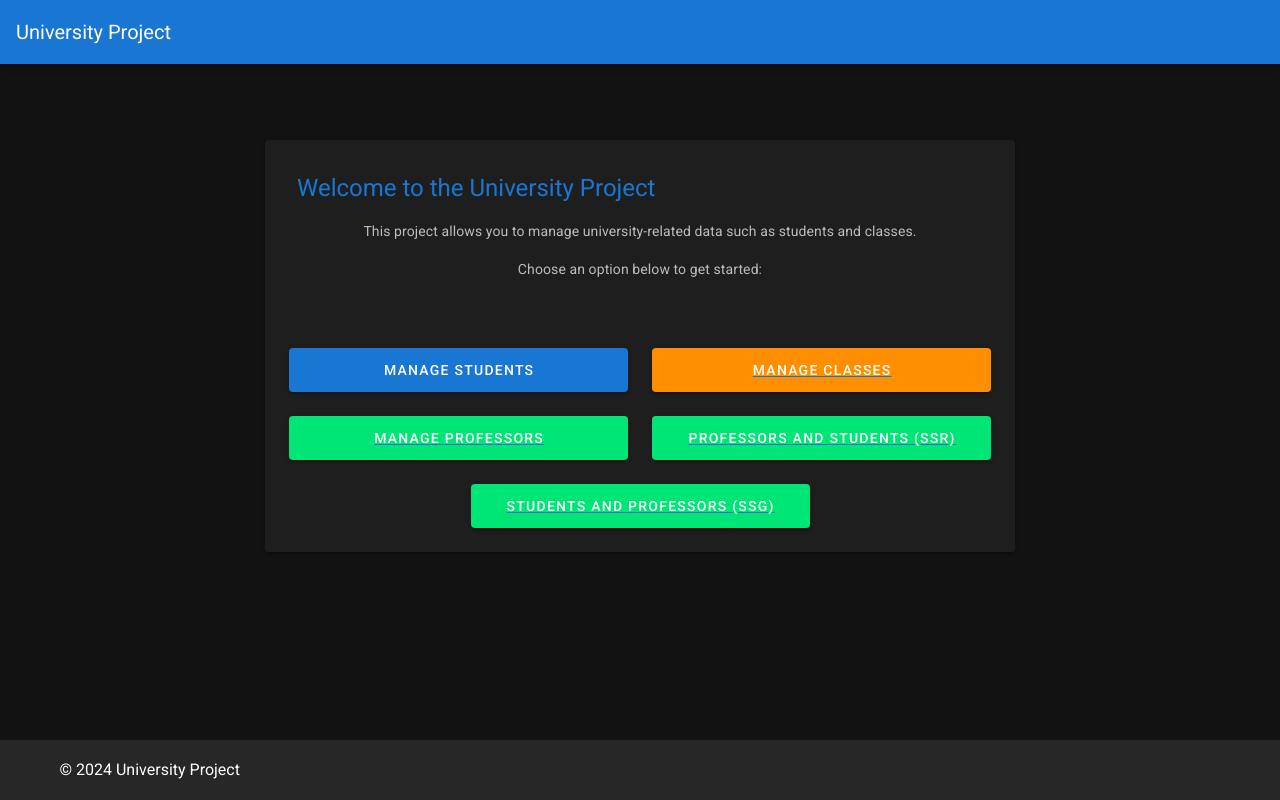
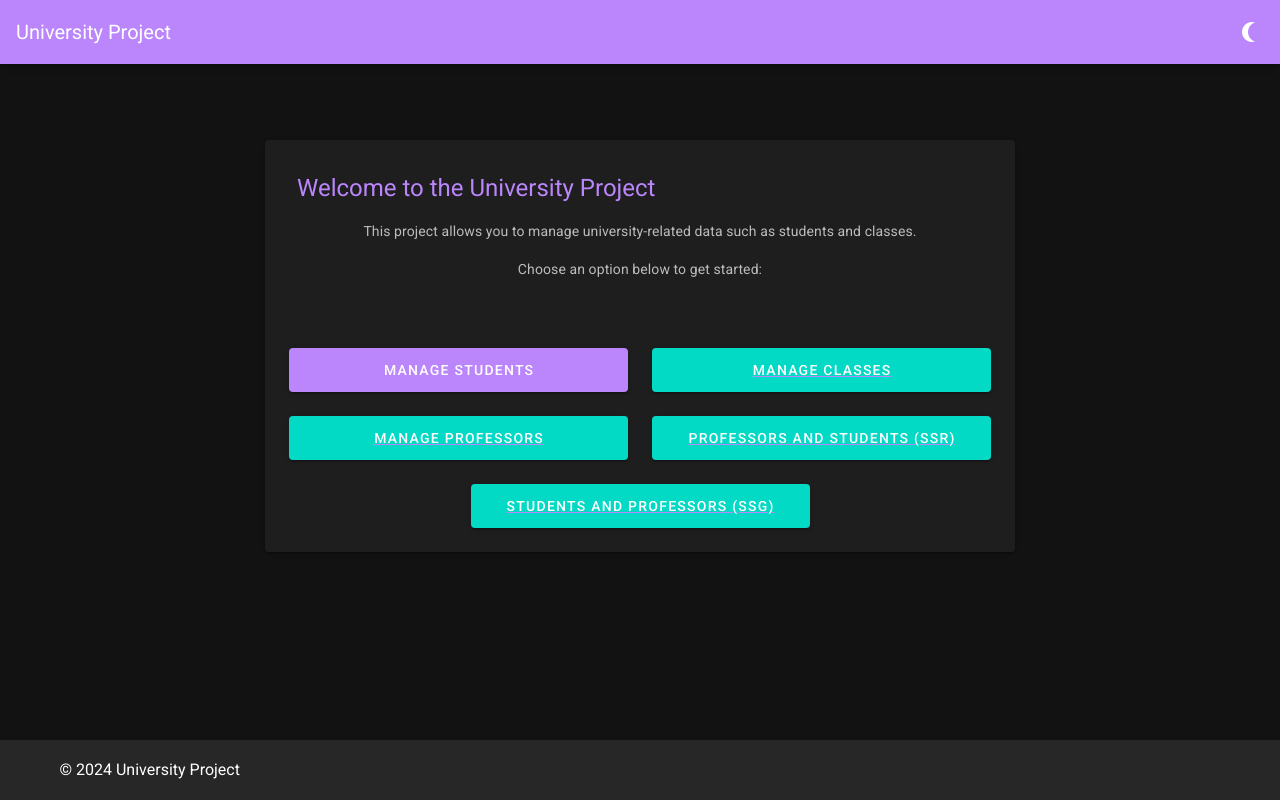
Before and after one commit to fatemeebrahimzadeh/university-project, a Nuxt app: page / in a window 1280 px wide. Built offline with nearby package versions, Linux system fonts and the light colour scheme.

Commit message:
feat(core): add theme

```diff
--- a/assets/variables.scss
+++ b/assets/variables.scss
@@ -1,4 +1,5 @@
-// Ref: https://github.com/nuxt-community/vuetify-module#customvariables
-//
-// The variables you want to modify
-// $font-size-root: 20px;
+// Define your custom SCSS variables here
+$body-font-family: 'Roboto', sans-serif;
+
+// Override Vuetify default variables if needed
+@import "~vuetify/src/styles/settings/_variables.scss";
--- a/components/Navbar.vue
+++ b/components/Navbar.vue
@@ -1,24 +1,29 @@
 <template>
-  <v-app-bar app color="primary" dark>
+  <v-app-bar app color="primary" :dark="$store.getters.isDark">
     <v-toolbar-title>University Project</v-toolbar-title>
     <v-spacer></v-spacer>
+
+    <!-- Navigation Links -->
     <v-btn text>
       <nuxt-link to="/">Home</nuxt-link>
     </v-btn>
     <v-btn text>
       <nuxt-link to="/students">Students</nuxt-link>
     </v-btn>
+
+    <!-- Theme Toggle -->
+    <v-btn icon @click="toggleTheme">
+      <v-icon>{{ $store.getters.isDark ? 'mdi-weather-sunny' : 'mdi-moon-waning-crescent' }}</v-icon>
+    </v-btn>
   </v-app-bar>
 </template>
 
-<style scoped>
-.v-list-item {
-  color: #1976d2;
-  text-decoration: none;
-  font-weight: 500;
-}
-
-.v-list-item:hover {
-  text-decoration: underline;
-}
-</style>
+<script>
+export default {
+  methods: {
+    toggleTheme() {
+      this.$store.commit('toggleTheme');
+    },
+  },
+};
+</script>
--- a/layouts/default.vue
+++ b/layouts/default.vue
@@ -1,5 +1,5 @@
 <template>
-  <v-app>
+  <v-app :dark="isDark">
     <!-- Navbar -->
     <Navbar />
 
@@ -19,8 +19,19 @@
   </v-app>
 </template>
 
-<script setup lang="ts">
+<script>
 import Navbar from "~/components/Navbar.vue";
+
+export default {
+  components: [
+    Navbar,
+  ],
+  computed: {
+    isDark() {
+      return this.$store.getters.isDark; // Access Vuex getter for the theme
+    },
+  },
+};
 </script>
 
 <style scoped>
--- a/nuxt.config.js
+++ b/nuxt.config.js
@@ -63,14 +63,23 @@ export default {
     theme: {
       dark: true,
       themes: {
+        light: {
+          primary: "#1976D2", // Blue
+          secondary: "#424242", // Grey
+          accent: "#82B1FF", // Light Blue
+          error: "#FF5252", // Red
+          info: "#2196F3", // Info Blue
+          success: "#4CAF50", // Green
+          warning: "#FFC107", // Yellow
+        },
         dark: {
-          primary: colors.blue.darken2,
-          accent: colors.grey.darken3,
-          secondary: colors.amber.darken3,
-          info: colors.teal.lighten1,
-          warning: colors.amber.base,
-          error: colors.deepOrange.accent4,
-          success: colors.green.accent3,
+          primary: "#BB86FC", // Purple
+          secondary: "#03DAC6", // Teal
+          accent: "#03DAC6", // Teal
+          error: "#CF6679", // Red
+          info: "#BB86FC", // Info Purple
+          success: "#03DAC6", // Green
+          warning: "#FFC107", // Yellow
         },
       },
     },
--- /dev/null
+++ b/store/index.ts
@@ -0,0 +1,22 @@
+import Vuex from 'vuex';
+
+const createStore = () => {
+  return new Vuex.Store({
+    state: {
+      isDark: false, // Default theme
+    },
+    mutations: {
+      toggleTheme(state) {
+        state.isDark = !state.isDark; // Toggle theme state
+      },
+      setTheme(state, isDark) {
+        state.isDark = isDark; // Explicitly set the theme
+      },
+    },
+    getters: {
+      isDark: (state) => state.isDark, // Getter to access theme state
+    },
+  });
+};
+
+export default createStore;
```
